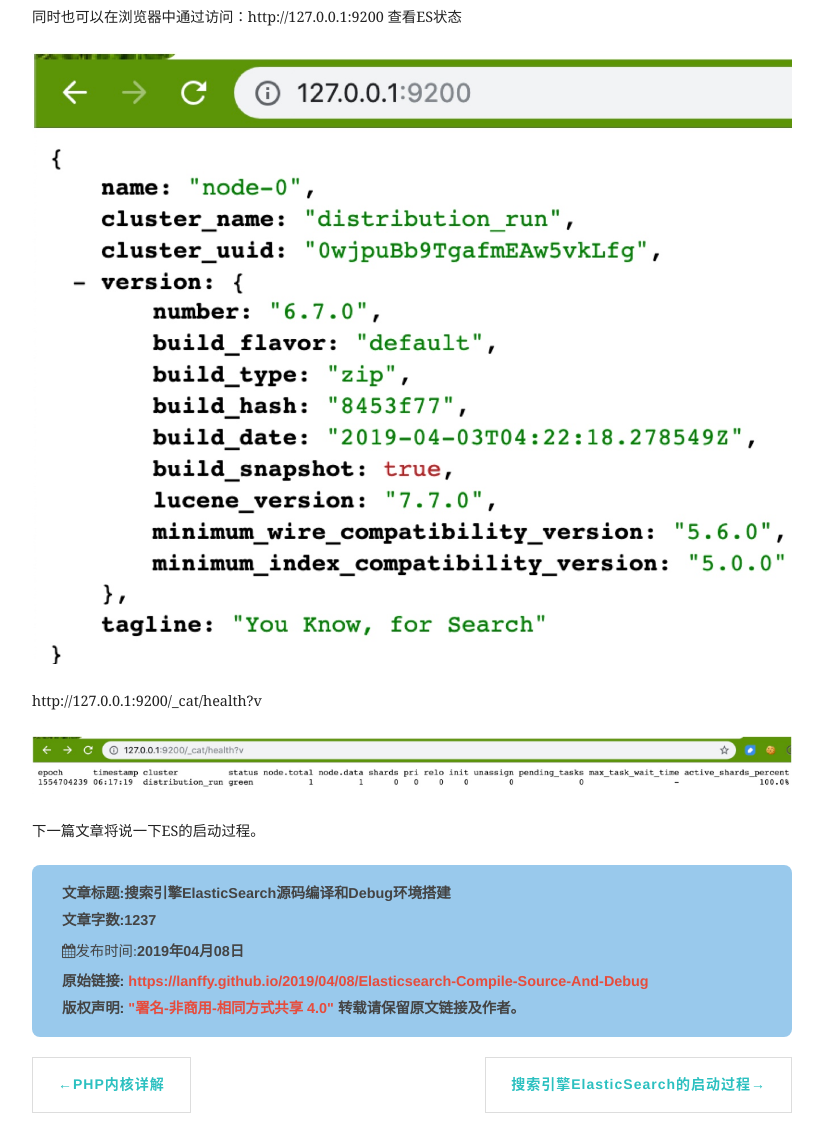
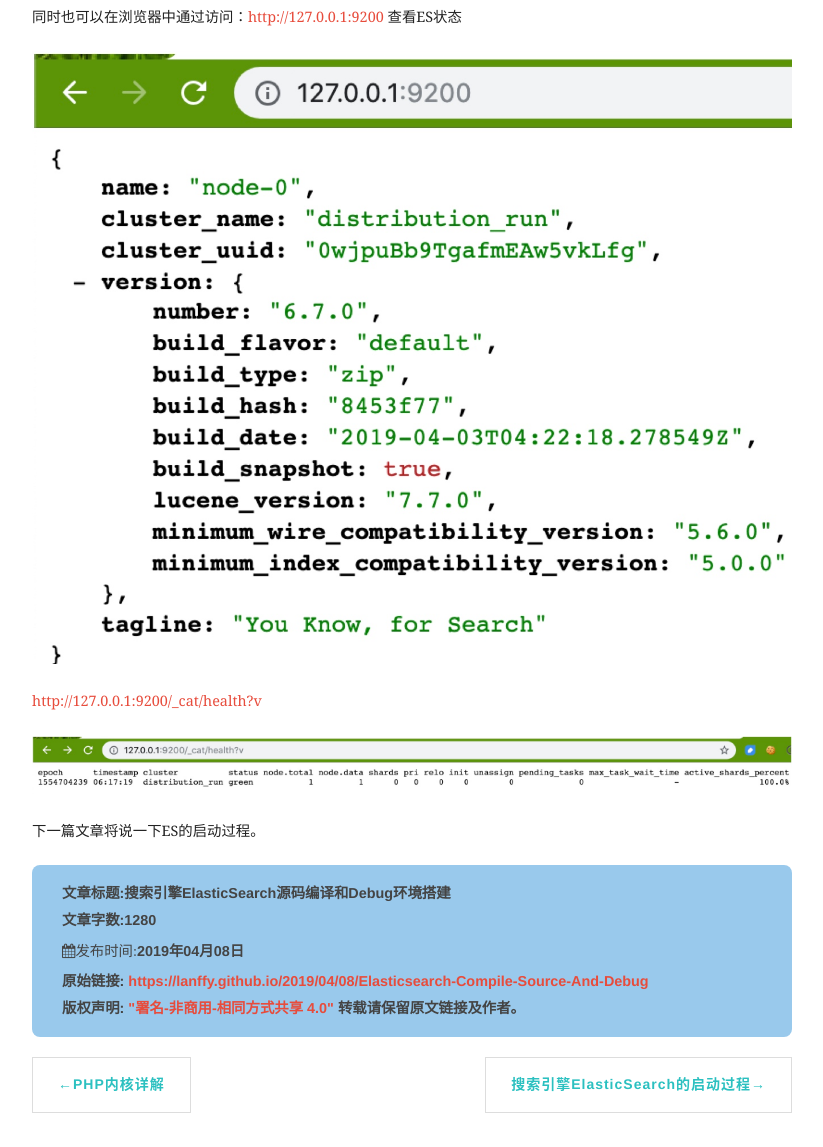
Before and after one commit to lanffy/lanffy.github.io, a Jekyll site: the page built from _posts/2019/2019-04-08-Elasticsearch-Compile-Source-And-Debug.md, in a window 1280 px wide and 1400 px high, scrolled down 4994 px. Shown: the part 253-1400 px from the top of the window, without its empty margins (228-1051 px from the left). Built offline with Jekyll 4.4.1, drawn with Linux system fonts in a browser that asks for light colours; nearby versions of some CDN libraries; comment, search, counter and statistics services are not loaded; part of the change alters nothing that is shown.

```diff
--- a/_posts/2019/2019-04-08-Elasticsearch-Compile-Source-And-Debug.md
+++ b/_posts/2019/2019-04-08-Elasticsearch-Compile-Source-And-Debug.md
@@ -75,11 +75,11 @@ git checkout v6.7.0
 
 ![-w728](/images/posts/2019/15547295885453.jpg)
 
-同时也可以在浏览器中通过访问：http://127.0.0.1:9200 查看ES状态
+同时也可以在浏览器中通过访问：[http://127.0.0.1:9200](http://127.0.0.1:9200) 查看ES状态
 
 ![-w670](/images/posts/2019/15547296031162.jpg)
 
-http://127.0.0.1:9200/_cat/health?v
+[http://127.0.0.1:9200/_cat/health?v](http://127.0.0.1:9200/_cat/health?v)
 
 ![-w962](/images/posts/2019/15547296183839.jpg)
 
```
